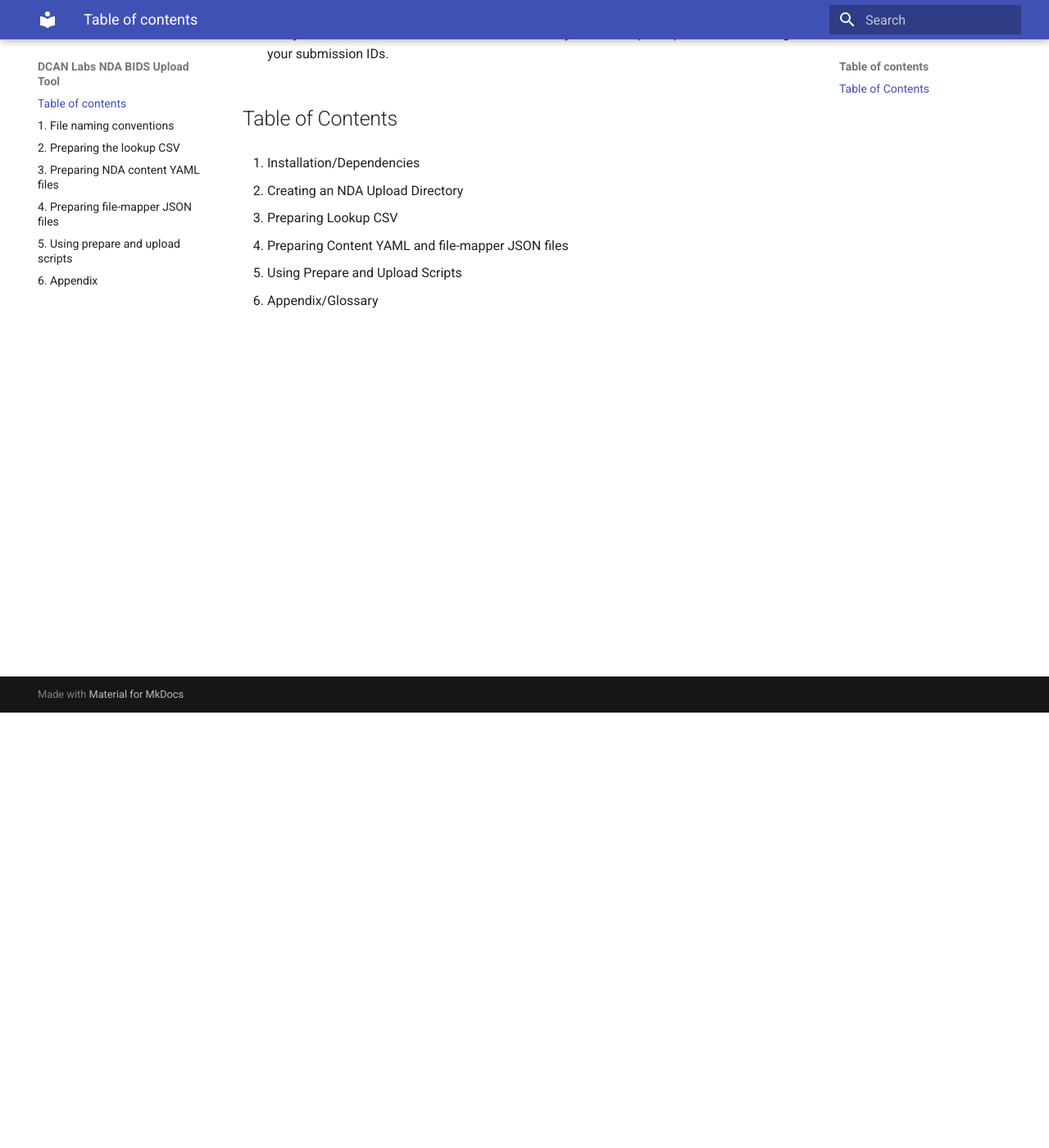
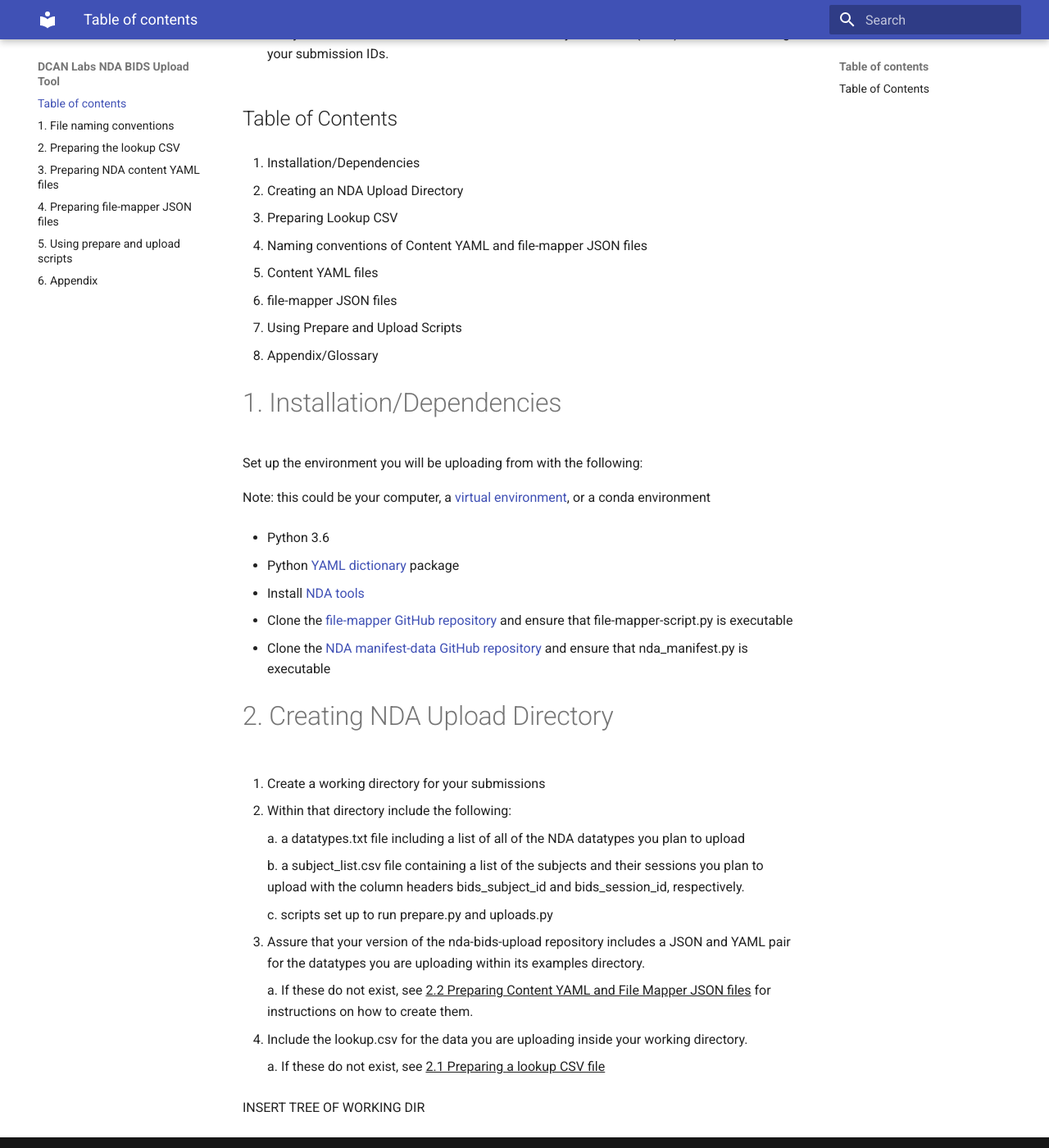
Before and after one commit to DCAN-Labs/nda-bids-upload, an MkDocs documentation site: the page built from docs/index.md, in a window 1280 px wide and 1400 px high, scrolled down 531 px. Shown: the whole window at 82% size. Built offline with MkDocs 1.6.1 and Material for MkDocs 9.7.7, drawn with Linux system fonts in a browser that asks for light colours; old or Windows-style settings are respelled for this version of MkDocs.

Commit message:
Update index.md

```diff
--- a/docs/index.md
+++ b/docs/index.md
@@ -30,8 +30,53 @@
 
 3.  Preparing Lookup CSV
 
-4.  Preparing Content YAML and file-mapper JSON files
+4.  Naming conventions of Content YAML and file-mapper JSON files
 
-5.  Using Prepare and Upload Scripts
+5.  Content YAML files
 
-6.  Appendix/Glossary
+6.  file-mapper JSON files
+
+7.  Using Prepare and Upload Scripts
+
+8.  Appendix/Glossary
+
+# 1. Installation/Dependencies
+
+Set up the environment you will be uploading from with the following:
+
+Note: this could be your computer, a [virtual environment](https://docs.python.org/3.6/tutorial/venv.html),
+or a conda environment
+
+-   Python 3.6
+
+-   Python [YAML dictionary](https://pypi.org/project/PyYAML/) package
+
+-   Install [NDA tools](https://github.com/NDAR/nda-tools)
+
+-   Clone the [file-mapper GitHub repository](https://github.com/DCAN-Labs/file-mapper) and ensure that file-mapper-script.py is executable
+
+-   Clone the [NDA manifest-data GitHub repository](https://github.com/NDAR/manifest-data) and ensure that nda_manifest.py is executable
+
+# 2. Creating NDA Upload Directory
+
+1.  Create a working directory for your submissions
+
+2.  Within that directory include the following:
+
+    a.  a datatypes.txt file including a list of all of the NDA datatypes you plan to upload
+
+    b.  a subject_list.csv file containing a list of the subjects and their sessions you plan to upload with the column headers bids_subject_id and bids_session_id, respectively.
+
+    c.  scripts set up to run prepare.py and uploads.py
+
+3.  Assure that your version of the nda-bids-upload repository includes
+    a JSON and YAML pair for the datatypes you are uploading within its
+    examples directory.
+
+    a.  If these do not exist, see <ins>2.2 Preparing Content YAML and File Mapper JSON files</ins> for instructions on how to create them.
+
+4.  Include the lookup.csv for the data you are uploading inside your working directory.
+
+    a.  If these do not exist, see <ins>2.1 Preparing a lookup CSV file</ins>
+
+INSERT TREE OF WORKING DIR
```
